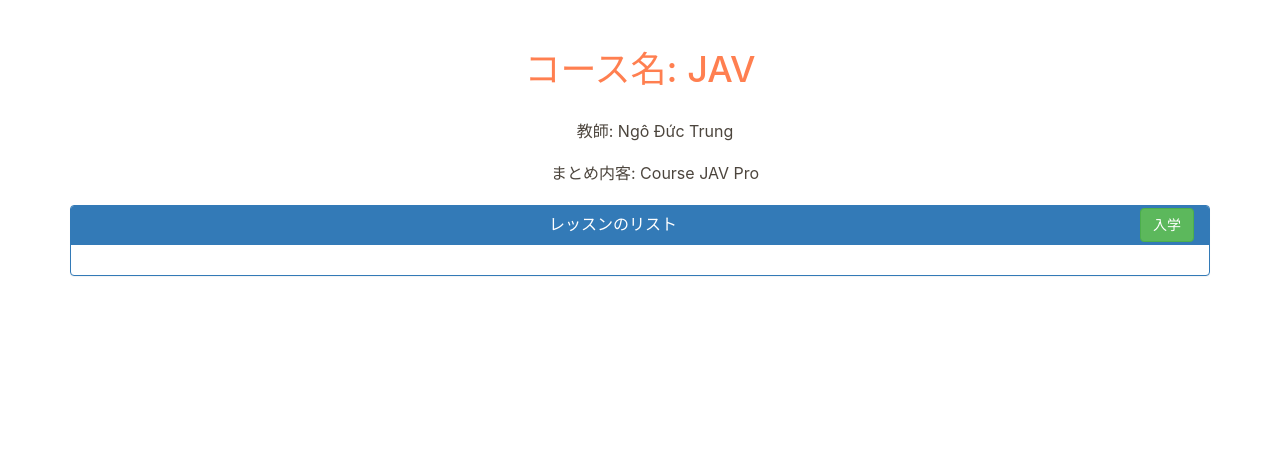
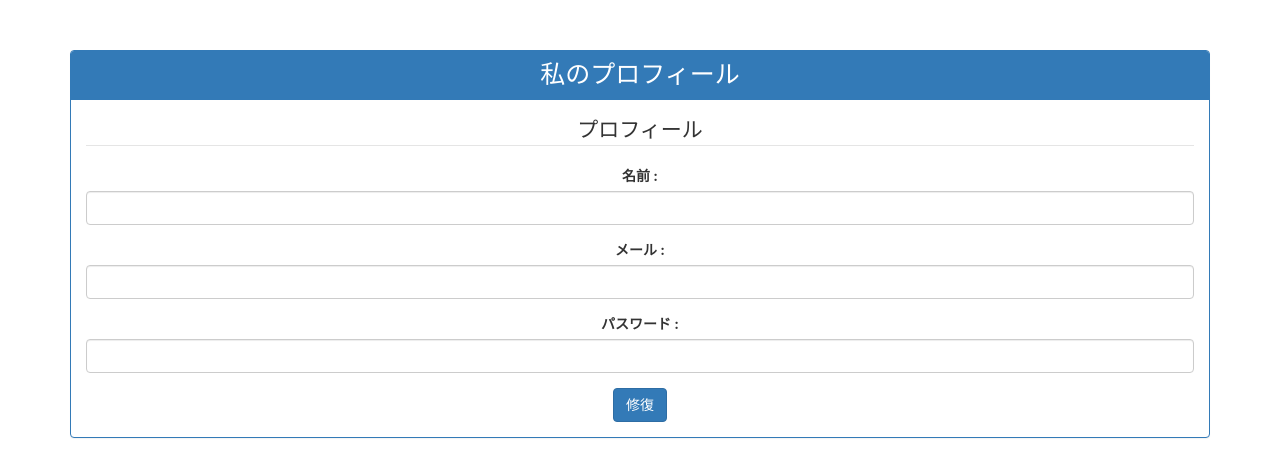
Before and after one commit to tientt-glose/kitkatsupa, a React (Create React App) app: page / in a window 1280 px wide. Shown: the top 476 px of the page. Built offline with nearby package versions, Linux system fonts and the light colour scheme; the HTML template or start-up script is replaced by a standard one.

Commit message:
giaodien

```diff
--- a/src/App.js
+++ b/src/App.js
@@ -6,8 +6,8 @@ import MyProfile from './components/myProfile/myProfile';
 function App() {
   return (
     <div className="App">
-      <DetailCourse />
-      {/*<MyProfile />*/}
+     {/* <DetailCourse />*/}
+      <MyProfile />
     </div>
   );
 }
--- a/src/components/detailCourse/detailCourse.js
+++ b/src/components/detailCourse/detailCourse.js
@@ -3,25 +3,25 @@ import "./detailCourse.css";
 
 class detailCourse extends Component {
   state = {
-    nameCourse: "JAV",
+    nameCourse: "日本語",
     nameTeacher: "Ngô Đức Trung",
-    detail: "Course JAV Pro",
+    detail: "満点",
     isListCourse: false,
     total: 0,
     listCourses: [
       {
         id: 1,
-        name: "Thế 69",
+        name: "ごい",
         point: 69,
       },
       {
         id: 2,
-        name: "Thế tiều phu đốn củi",
+        name: "文法",
         point: 70,
       },
       {
         id: 3,
-        name: "Vét máng thần chưởng",
+        name: "読解",
         point: 100,
       },
     ],
@@ -100,7 +100,7 @@ class detailCourse extends Component {
                     <tbody>
                         {this.showListCourse(listCourses)}
                         <tr>
-                          <td></td>
+                          <td>Total</td>
                           <td>{total}</td>
                         </tr>
                     </tbody>
```
